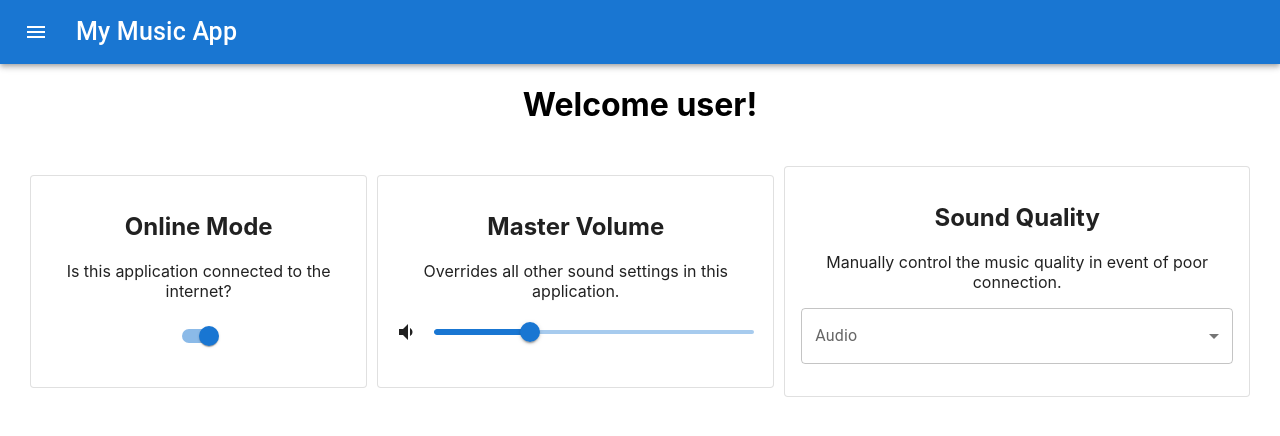
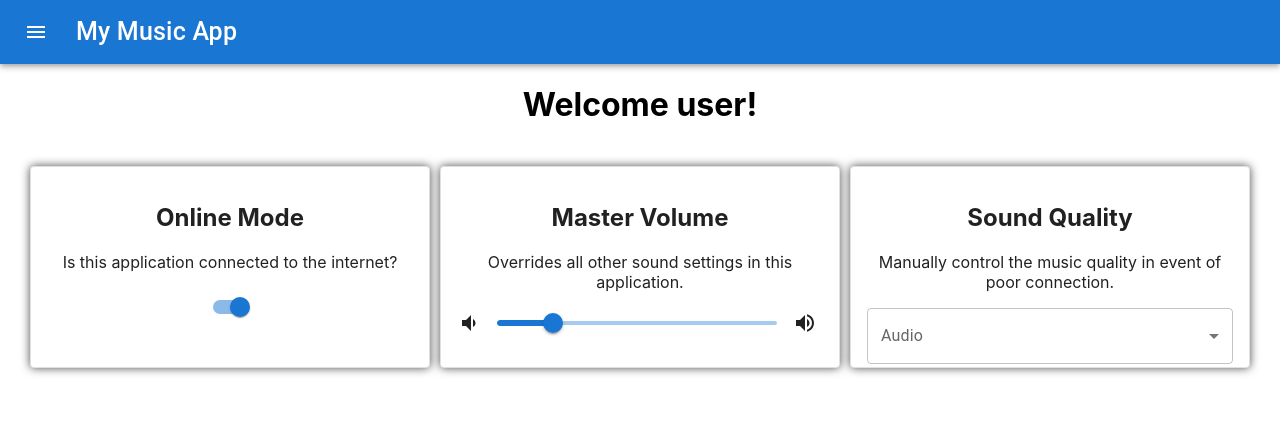
Before and after one commit to eflaatten/my-music-app, a React (Create React App) app: page / in a window 1280 px wide. Both pictures are taken after typing "Sample", "Sample123" into the empty fields and a click on the button "Login". Shown: the top 436 px of the page. Built offline with nearby package versions, Linux system fonts and the light colour scheme.

Commit message:
Changed styling. Functions to change states of components.

```diff
--- a/public/index.html
+++ b/public/index.html
@@ -2,7 +2,7 @@
 <html lang="en">
   <head>
     <meta charset="utf-8" />
-    <link rel="icon" href="%PUBLIC_URL%/favicon.ico" />
+    <link rel="icon" href="%PUBLIC_URL%/headphone.ico" />
     <meta name="viewport" content="width=device-width, initial-scale=1" />
     <meta name="theme-color" content="#000000" />
     <meta
@@ -24,7 +24,7 @@
       work correctly both with client-side routing and a non-root public URL.
       Learn how to configure a non-root public URL by running `npm run build`.
     -->
-    <title>React App</title>
+    <title>My Music App</title>
   </head>
   <body>
     <noscript>You need to enable JavaScript to run this app.</noscript>
--- a/src/App.css
+++ b/src/App.css
@@ -61,3 +61,24 @@
   padding: 20px;
   margin: 10px;
 }
+
+#online-card {
+  background-color: white;
+  box-shadow: 0 0 10px rgba(0, 0, 0, 0.7);
+  width: 400px;
+  height: 200px;
+}
+
+#master-volume-card {
+  background-color: white;
+  box-shadow: 0 0 10px rgba(0, 0, 0, 0.7);
+  width: 400px;
+  height: 200px;
+}
+
+#sound-quality-card {
+  background-color: white;
+  box-shadow: 0 0 10px rgba(0, 0, 0, 0.7);
+  width: 400px;
+  height: 200px;
+}
--- a/src/App.js
+++ b/src/App.js
@@ -8,11 +8,14 @@ class App extends Component {
   constructor(props){
     super(props)
     this.handleLogin = this.handleLogin.bind(this)
+    this.handleToggleSwitch = this.handleToggleSwitch.bind(this)
+    this.handleVolumeChange = this.handleVolumeChange.bind(this)
+    this.handleQualityChange = this.handleQualityChange.bind(this)
 
     this.state = {
       loggedIn: false,
       isConnected: true,
-      masterVolume: 50,
+      masterVolume: 20,
       soundQuality: "Normal"
     }
   }
@@ -25,12 +28,27 @@ class App extends Component {
     this.setState({isConnected: !this.state.isConnected})
   }
 
+  handleVolumeChange = (e, newValue) => {
+    this.setState({masterVolume: newValue})
+  }
+
+  handleQualityChange = (e) => {
+    this.setState({soundQuality: e.target.value})
+  }
+
   render(){
     console.log("current login state: ", this.state.loggedIn)
     return (
       <div className="App">
         <ButtonAppBar />
-        {this.state.loggedIn ?  <Dashboard /> :
+        {this.state.loggedIn ?
+          <Dashboard
+            handleToggleSwitch={this.handleToggleSwitch}
+            handleVolumeChange={this.handleVolumeChange}
+            handleQualityChange={this.handleQualityChange}
+            masterVolume={this.state.masterVolume}
+            soundQuality={this.state.soundQuality}
+            isConnected={this.state.isConnected}/> :
           <Login handleLogin={this.handleLogin} />
         }
       </div>
--- a/src/components/BasicSelect.js
+++ b/src/components/BasicSelect.js
@@ -5,7 +5,7 @@ import MenuItem from '@mui/material/MenuItem';
 import FormControl from '@mui/material/FormControl';
 import Select from '@mui/material/Select';
 
-export default function BasicSelect() {
+export default function BasicSelect({value, onChange}) {
 
   return (
     <Box sx={{ minWidth: 120 }}>
@@ -15,11 +15,13 @@ export default function BasicSelect() {
         <Select
           labelId="demo-simple-select-label"
           id="demo-simple-select"
-          label="Select"
+          label="Audio"
+          value={value}
+          onChange={onChange}
         >
-          <MenuItem value={10}>Low</MenuItem>
-          <MenuItem value={20}>Normal</MenuItem>
-          <MenuItem value={30}>High</MenuItem>
+          <MenuItem value="Low">Low</MenuItem>
+          <MenuItem value="Normal">Normal</MenuItem>
+          <MenuItem value="High">High</MenuItem>
         </Select>
       </FormControl>
     </Box>
--- a/src/components/BasicSwitches.js
+++ b/src/components/BasicSwitches.js
@@ -1,12 +1,14 @@
 import * as React from 'react';
 import Switch from '@mui/material/Switch';
 
-const label = { inputProps: { 'aria-label': 'Switch demo' } };
-
-export default function BasicSwitches() {
+export default function BasicSwitches({checked, onChange}) {
   return (
     <div>
-      <Switch {...label} defaultChecked />
+      <Switch
+      checked={checked}
+      onChange={onChange}
+      inputProps={{ 'aria-label': 'Switch demo' }}
+      />
     </div>
   );
 }
--- a/src/components/ContinuousSlider.js
+++ b/src/components/ContinuousSlider.js
@@ -5,18 +5,17 @@ import Slider from '@mui/material/Slider';
 import VolumeDown from '@mui/icons-material/VolumeDown';
 import VolumeUp from '@mui/icons-material/VolumeUp';
 
-export default function ContinuousSlider() {
-  const [value, setValue] = React.useState(30);
-
-  const handleChange = (event, newValue) => {
-    setValue(newValue);
-  };
+export default function ContinuousSlider({ value, onChange }) {
 
   return (
-    <Box sx={{ width: 400 }}>
+    <Box sx={{ width: 360 }}>
       <Stack spacing={2} direction="row" sx={{ mb: 1 }} alignItems="center">
         <VolumeDown />
-        <Slider aria-label="Volume" value={value} onChange={handleChange} />
+        <Slider
+          aria-label="Volume"
+          value={value}
+          onChange={onChange}
+        />
         <VolumeUp />
       </Stack>
     </Box>
--- a/src/components/Dashboard.js
+++ b/src/components/Dashboard.js
@@ -9,49 +9,48 @@ import BasicSelect from './BasicSelect';
 
 const Dashboard = (props) => {
 
-  const { isConnected, masterVolume, soundQuality } = props;
+  const { isConnected, masterVolume, soundQuality, handleVolumeChange, handleToggleSwitch, handleQualityChange } = props;
 
   return (
     <div>
       <h1>Welcome user!</h1>
       <div className="dashboard-cards">
         <Card
-
+          id="online-card"
           variant="outlined"
           sx={{ minWidth: 275}}>
           <CardContent>
             <h2>Online Mode</h2>
             <p>Is this application connected to the internet?</p>
-            {/*Add a mui switch/toggle */}
-            <BasicSwitches/>
+            <BasicSwitches checked={isConnected} onChange={handleToggleSwitch}/>
           </CardContent>
           <CardActions>
           </CardActions>
         </Card>
 
         <Card
+          id="master-volume-card"
           variant="outlined"
           boxShadow={2}
           sx={{minWidth: 275 }}>
           <CardContent>
             <h2>Master Volume</h2>
             <p>Overrides all other sound settings in this application.</p>
-            {/*Add a mui slider */}
-            <ContinuousSlider />
+            <ContinuousSlider value={masterVolume} onChange={handleVolumeChange}/>
           </CardContent>
           <CardActions>
           </CardActions>
         </Card>
 
         <Card
+          id="sound-quality-card"
           variant="outlined"
           boxShadow={2}
           sx={{minWidth: 275 }}>
           <CardContent>
             <h2>Sound Quality</h2>
             <p>Manually control the music quality in event of poor connection.</p>
-            {/*Add a mui select */}
-            <BasicSelect />
+            <BasicSelect onChange={handleQualityChange}/>
           </CardContent>
           <CardActions>
           </CardActions>
```
Also changed, not shown: 1 other file (tests, documents, lock files or other folders).
